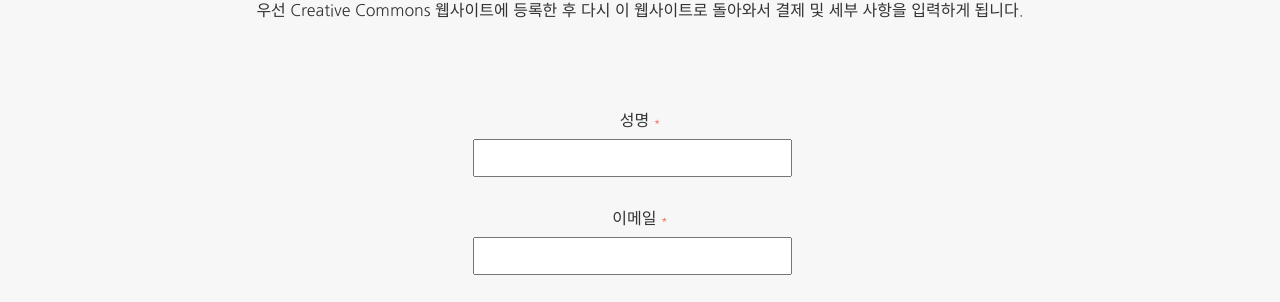
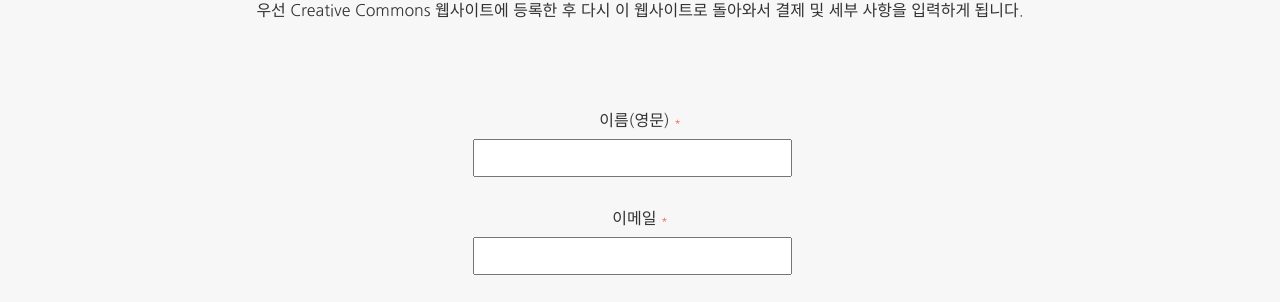
Before and after one commit to creativecommonskorea/2015-global-summit, a Jekyll site: the page built from register.html, in a window 1280 px wide. Shown: the part 319-621 px from the top of the page. Built offline with Jekyll 4.4.1, drawn with Linux system fonts in a browser that asks for light colours; nearby versions of some CDN libraries.

Commit message:
Update register.html

```diff
--- a/register.html
+++ b/register.html
@@ -24,7 +24,7 @@ layout: base
                     <div class="form-layout-compressed">
                         <div id="editrow-nick_name" class="crm-section editrow_nick_name-section form-item clearifx">
                             <div class="label">
-                                <label for="nick_name"> 성명
+                                <label for="nick_name"> 이름(영문)
                                     <span class="crm-marker" title="This field is required.">*</span>
                                 </label>
                             </div>
```
